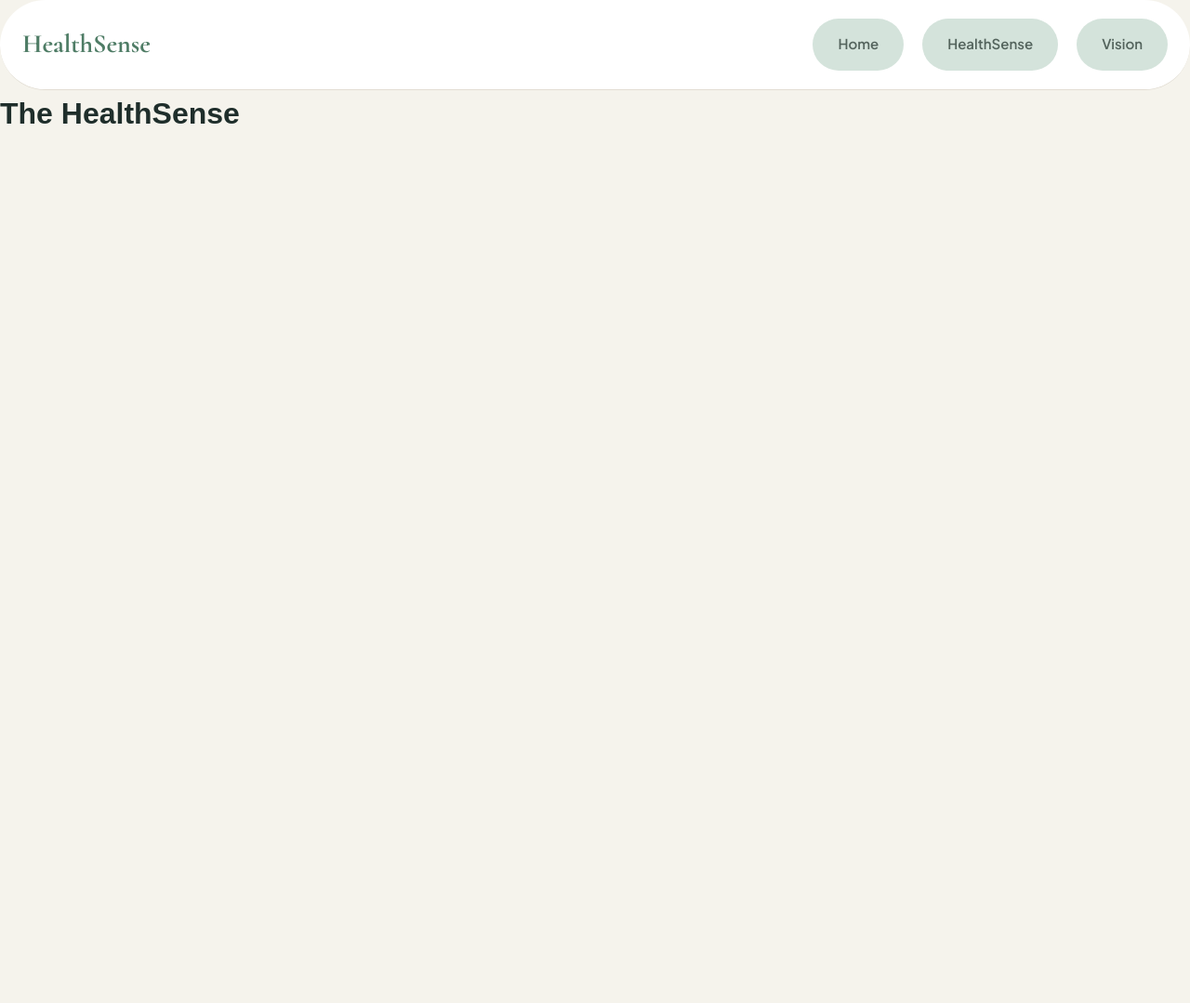
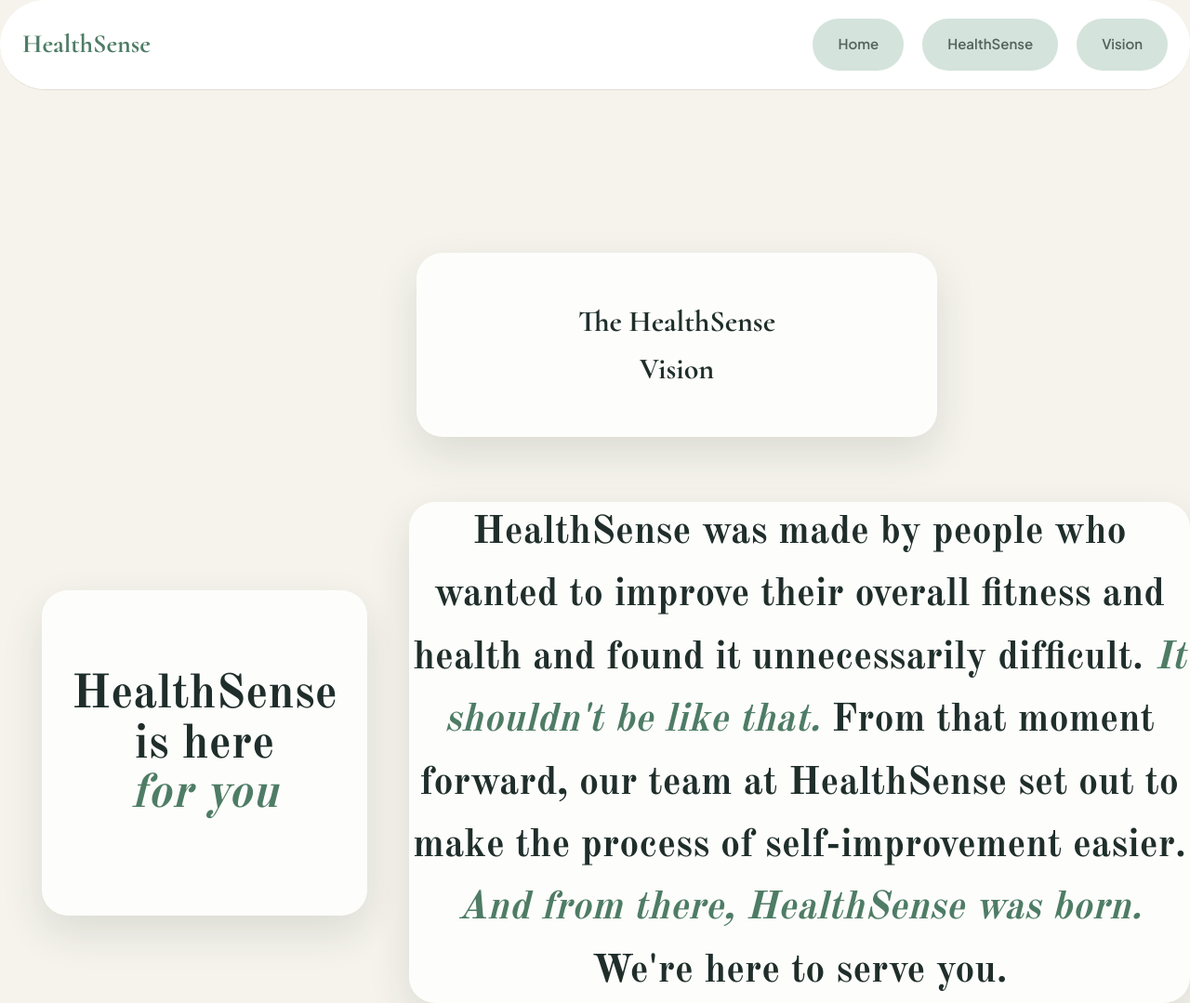
Before and after one commit to xavierthemenace/HealthSense, a plain HTML site: page vision.html in a window 1280 px wide. Shown: the whole page at 93% size. Before the commit the page ends 800 px from the top, so only its background shows below. Drawn offline with nearby package versions, Linux system fonts and the light colour scheme; a web font is replaced by a local one.

Commit message:
Vision page deployed

```diff
--- a/script.js
+++ b/script.js
@@ -5,10 +5,10 @@ window.addEventListener("scroll", () => {
     const benefitBoxes = document.getElementById("benefits-section");
     const timelineSection = document.getElementById("timeline")
 
-    if (window.scrollY > 300) {
+    if (window.scrollY > 350) {
         console.log("scroll-activated")
         benefitBoxes.classList.add("scroll-activated")
-    if (window.scrollY > 850) {
+    if (window.scrollY > 900) {
         timelineSection.classList.add("scroll-activated")
     }
 
--- a/styles.css
+++ b/styles.css
@@ -145,6 +145,7 @@ nav a:hover {
 #benefits-section {
     margin: 100px auto 140px;
     padding: 0 24px;
+    opacity: 0;
 }
 .scroll-activated {
     animation-name: slideUpAnimation;
@@ -153,6 +154,7 @@ nav a:hover {
     animation-iteration-count: 1;
     animation-direction: normal;
     animation-fill-mode: both;
+    opacity: 100%;
 }
 .benefits-boxes {
     display: flex;
@@ -292,6 +294,7 @@ nav a:hover {
   display: flex;
   flex-direction: column;
   gap: 24px;
+  opacity: 0;
 }
 .timeline::before {
   content: '';
@@ -500,4 +503,61 @@ nav a:hover {
     padding: 40px 24px;
   }
 }
-.main-vision
+.main-vision {
+    position: relative;
+    top: 175px;
+    left: 35%;
+    display: flex;
+    align-items: center;
+    justify-content: center;
+    border-radius: 28px;
+    text-align: center;
+    box-shadow: 0 18px 45px rgba(31, 46, 43, 0.12);
+    padding: 48px 32px;
+    width: 560px;
+    background: rgba(255, 255, 255, 0.78);
+    font-family: var(--font-serif);
+    transition: transform 0.35s ease,
+                box-shadow 0.35s ease;
+}
+
+.main-vision:hover {
+    transform: translateY(-8px) ;
+    box-shadow: 0 20px 48px rgba(31, 46, 43, 0.14);
+}
+
+.vision-intro {
+    position: relative;
+    top: 245px;
+    font-family: var(--font-display);
+    display: flex;
+    align-items: center;
+}
+#vision-copy {
+    margin: 50px 45px;
+    display: flex;
+    align-items: center;
+    justify-content: center;
+    border-radius: 28px;
+    width: 450px;
+    height: 350px;
+    background: rgba(255, 255, 255, 0.78);
+    box-shadow: 0 18px 45px rgba(31, 46, 43, 0.12);
+    text-align: center;
+    box-shadow: 0 18px 45px rgba(31, 46, 43, 0.12);
+    padding: 48px 32px;
+    transition: transform 0.35s ease,
+    box-shadow 0.35s ease;
+}
+#vision-copy:hover {
+    transform: translateY(-8px) ;
+    box-shadow: 0 20px 48px rgba(31, 46, 43, 0.14);
+}
+.vision-about-placeholder {
+    font-size: 36px;
+    border-radius: 28px;
+    text-align: center;
+    background: rgba(255, 255, 255, 0.78);
+    box-shadow: 0 18px 45px rgba(31, 46, 43, 0.12);
+
+}
--- a/vision.html
+++ b/vision.html
@@ -12,10 +12,20 @@
         <ul>
             <li><a href="index.html">Home</a></li>
             <li><a href="product.html">HealthSense</a></li>
-            <li><a href="about.html">Vision</a></li>
+            <li><a href="vision.html">Vision</a></li>
         </ul>
     </nav>
-    <h1 class="main-vision">The HealthSense</h1>
+    <h1 class="main-vision">The HealthSense <br />Vision</h1>
+
+    <section class="vision-intro">
+        <div id="vision-copy" class="hero-content">
+            <h1>HealthSense <br/> is here<br/> <span>for you</span></h1>
+        </div>
+        <div class="vision-about-placeholder" aria-hidden="true">
+            <h3>HealthSense was made by people who wanted to improve their overall fitness and health and found it unnecessarily difficult. <span>It shouldn't be like that. </span>From that moment forward, our team at HealthSense set out to make the process of self-improvement easier. <span>And from there, HealthSense was born.</span> We're here to serve you.</h3>
+        </div>
+    </section>
+
     <script src="script.js"></script>
 </body>
 </html>
```
Also changed, not shown: product.html (added, +29 -0 lines).
